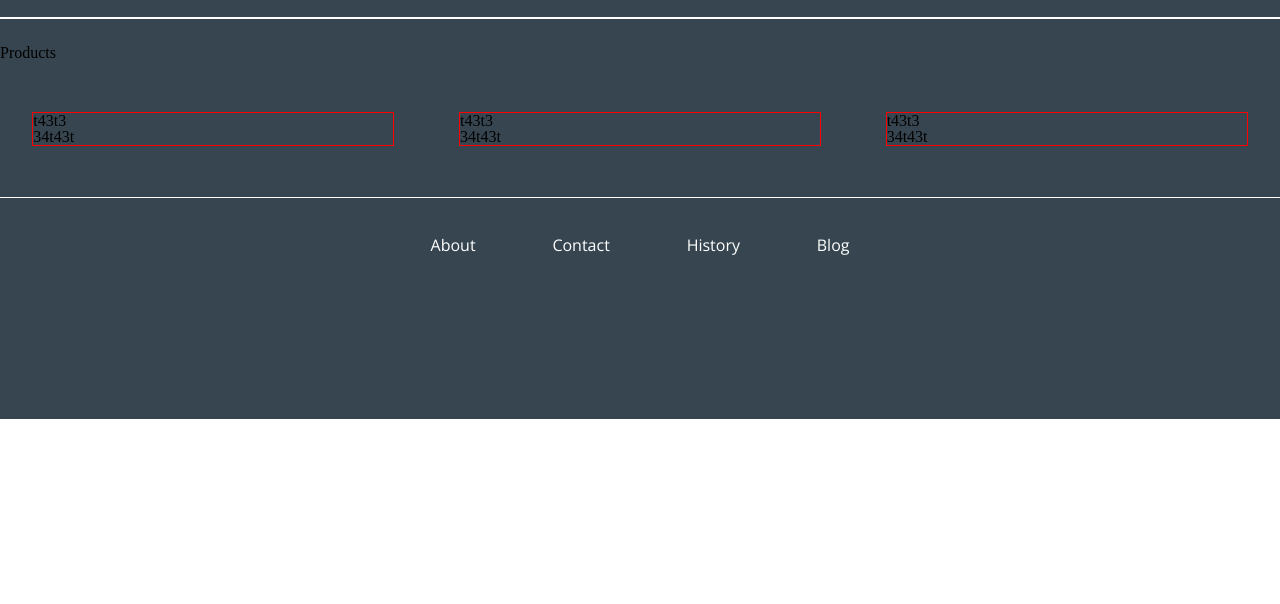
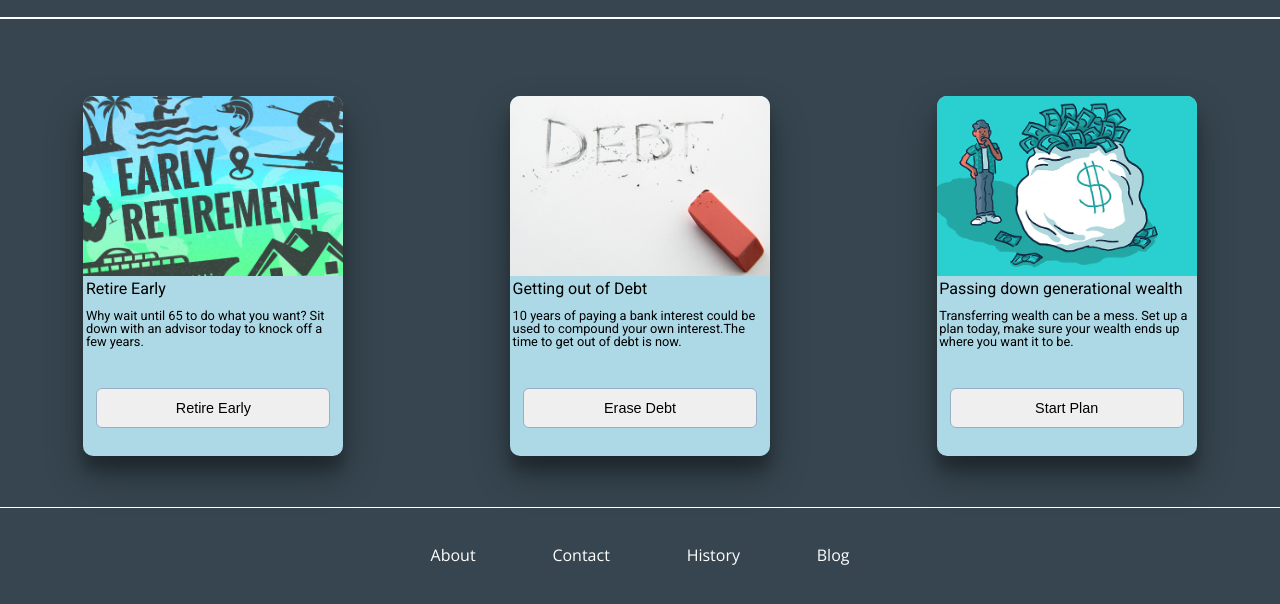
Before and after one commit to dmunter2/financer-final, a plain HTML site: page HTML_files/products.html in a window 1280 px wide. Shown: the part 74-678 px from the top of the page. Drawn offline with nearby package versions, Linux system fonts and the light colour scheme.

Commit message:
products-page

```diff
--- a/HTML_files/products.html
+++ b/HTML_files/products.html
@@ -36,9 +36,6 @@
 
 
 
-        <section>
-            <h1>Products</h1>
-        </section>
 
 
 
@@ -48,21 +45,26 @@
 
 
                 <div class='product-card'>
-                    <!-- <img class='products-img' /> -->
-                    <h1>t43t3</h1>
-                    <p>34t43t</p>
+                    <img class='products-img' src='../photos/fi_retire.PNG'/>
+                    <h1>Retire Early</h1>
+                    <p>Why wait until 65 to do what you want? Sit down with an advisor today
+                        to knock off a few years.
+                    </p>
+                    <button class='product-btn'>Retire Early</button>
                 </div>
 
                 <div class='product-card'>
-                    <!-- <img class='products-img' /> -->
-                    <h1>t43t3</h1>
-                    <p>34t43t</p>
+                    <img class='products-img' src='../photos/debt.PNG'/>
+                    <h1>Getting out of Debt</h1>
+                    <p>10 years of paying a bank interest could be used to compound your own interest.The time to get out of debt is now.</p>
+                    <button class='product-btn'>Erase Debt</button>
                 </div>
 
                 <div class='product-card'>
-                    <!-- <img class='products-img' /> -->
-                    <h1>t43t3</h1>
-                    <p>34t43t</p>
+                    <img class='products-img' src='../photos/passing_down.PNG' />
+                    <h1>Passing down generational wealth</h1>
+                    <p>Transferring wealth can be a mess. Set up a plan today, make sure your wealth ends up where you want it to be.</p>
+                    <button class='product-btn'>Start Plan</button>
                 </div>
 
 
--- a/less/products.less
+++ b/less/products.less
@@ -5,9 +5,54 @@
     flex-wrap: wrap;
 
     .product-card {
-        border: 1px solid red;
-        width: 360px;
+        width: 260px;
+        // background-color: white;
+        background-color: #ADD8E6;;
+        display: flex;
+        flex-direction: column;
+        align-items: center;
+        height: 360px;
         margin: 4% 2% 4% 2%;
+        border-radius: 10px;
+        box-shadow: 0 19px 38px rgba(0,0,0,0.30), 0 15px 12px rgba(0,0,0,0.22);
+
+        img {
+            width: 260px;
+            height: 180px;
+            border-radius: 10px 10px 0 0;
+        }
+
+        h1, p {
+            margin: 2% 0 3% 2%;
+            font-family: @paragraph;
+        }
+
+        h1 {
+            font-size: 1rem;
+            font-weight: 300;
+            width: 100%;
+        }
+
+        p {
+            font-size: .8rem;
+            width: 100%;
+        }
+
+
+
+        .product-btn {
+            margin-top: 12%;
+            width: 90%;
+            height: 40px;
+            border: none;
+            border-radius: 6px;
+            border: 1px solid @hover_text;
+            font-size: .9rem;
+        }
+        .product-btn:hover {
+            background-color: @hover_text;
+            color: white;
+        }
 
 
 
```
Also changed, not shown: css/index.css, photos/debt.PNG (added), photos/fi_retire.PNG (added), photos/passing_down.PNG (added).
